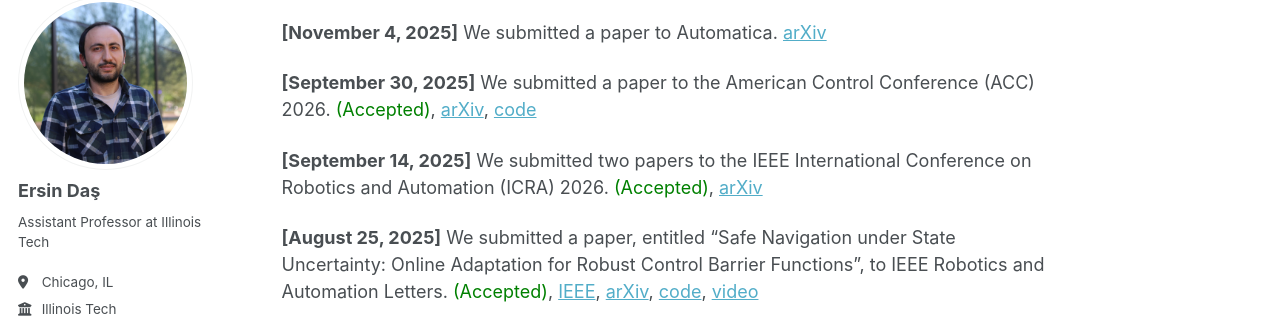
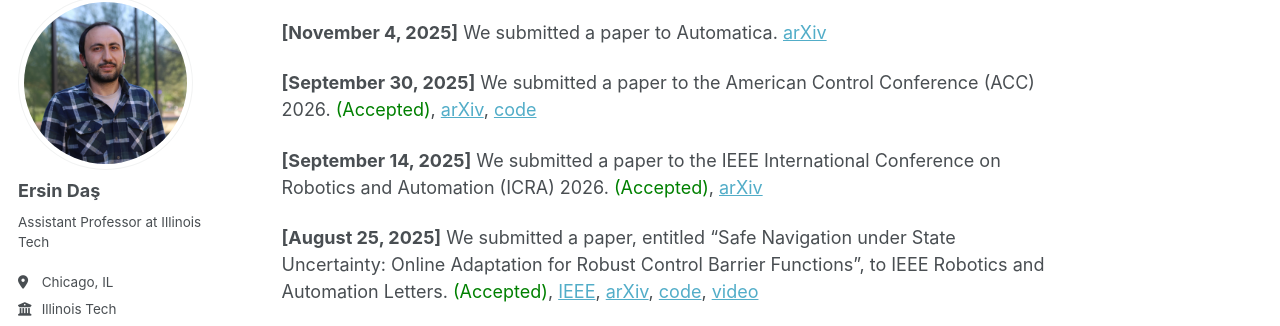
Before and after one commit to ersindas/ersindas.github.io, a Jekyll site: the page built from _pages/about.md, in a window 1280 px wide and 900 px high, scrolled down 507 px. Shown: the part 110-436 px from the top of the window. Built offline with Jekyll 4.4.1, drawn with Linux system fonts in a browser that asks for light colours; some web fonts are replaced.

Commit message:
Update about.md
icra2026

```diff
--- a/_pages/about.md
+++ b/_pages/about.md
@@ -24,7 +24,7 @@ News
 
 **[September 30, 2025]** We submitted a paper to the American Control Conference (ACC) 2026. <span style="color:green;">(Accepted)</span>, [arXiv](https://arxiv.org/pdf/2510.05436), [code](https://github.com/davidvwijk/OI-CBF)
 
-**[September 14, 2025]** We submitted two papers to the IEEE International Conference on Robotics and Automation (ICRA) 2026. <span style="color:green;">(Accepted)</span>, [arXiv](https://arxiv.org/pdf/2510.16953)
+**[September 14, 2025]** We submitted a paper to the IEEE International Conference on Robotics and Automation (ICRA) 2026. <span style="color:green;">(Accepted)</span>, [arXiv](https://arxiv.org/pdf/2510.16953)
 
 **[August 25, 2025]** We submitted a paper, entitled “Safe Navigation under State Uncertainty: Online Adaptation for Robust Control Barrier Functions”, to IEEE Robotics and Automation Letters. <span style="color:green;">(Accepted)</span>, [IEEE](https://ieeexplore.ieee.org/document/11347515), [arXiv](https://arxiv.org/pdf/2508.19159), [code](https://github.com/ersindas/robust-CBFs), [video](https://youtu.be/tTNu-Etm0SU)
 
```
